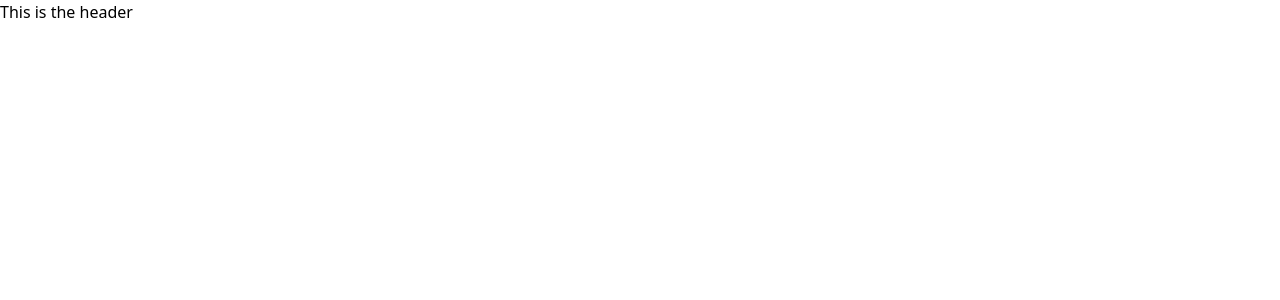
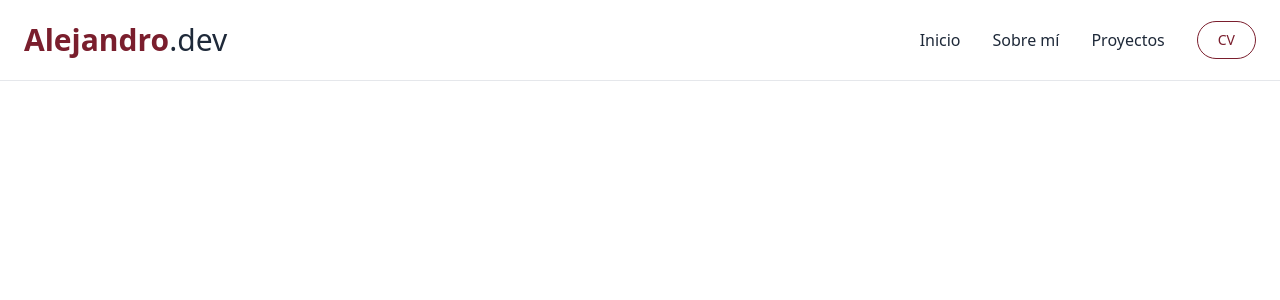
Before and after one commit to AlejandroG20/portafolio-alejandro, a React (Vite) app: page / in a window 1280 px wide. Shown: the top 300 px of the page. Built offline with nearby package versions, Linux system fonts and the light colour scheme.

Commit message:
Header prototipo

```diff
--- a/src/components/Header.tsx
+++ b/src/components/Header.tsx
@@ -1,3 +1,40 @@
 export default function Header() {
-  return <header>This is the header</header>;
+  return (
+    <header className="sticky top-0 z-50 w-full border-b border-gray-200 bg-white/80 backdrop-blur">
+      <div className="mx-auto flex h-20 max-w-7xl items-center justify-between px-6">
+        <a href="#hero" className="text-3xl font-semibold text-[#7A1E2D]">
+          Alejandro<span className="font-normal text-gray-800">.dev</span>
+        </a>
+
+        <nav className="hidden items-center gap-8 md:flex">
+          <a
+            href="#hero"
+            className="text-md font-medium text-gray-800 transition-colors hover:text-[#7A1E2D]"
+          >
+            Inicio
+          </a>
+          <a
+            href="#about"
+            className="text-md font-medium text-gray-800 transition-colors hover:text-[#7A1E2D]"
+          >
+            Sobre mí
+          </a>
+          <a
+            href="#projects"
+            className="text-md font-medium text-gray-800 transition-colors hover:text-[#7A1E2D]"
+          >
+            Proyectos
+          </a>
+
+          <a
+            href="/doc/Curriculum.pdf"
+            download
+            className="rounded-full border border-[#7A1E2D] px-5 py-2 text-sm font-medium text-[#7A1E2D] transition-colors hover:bg-[#7A1E2D] hover:text-white"
+          >
+            CV
+          </a>
+        </nav>
+      </div>
+    </header>
+  );
 }
--- a/src/index.css
+++ b/src/index.css
@@ -1 +1,46 @@
 @import "tailwindcss";
+
+.background {
+    background-color: #FFFFFF;
+}
+
+.burdeos {
+    background-color: #7A1E2D;
+}
+
+.burdeos-dark {
+    background-color: #5A1622;
+}
+
+.text {
+    color: #2E2E2E;
+}
+
+.burdeos-text {
+    color: #7A1E2D;
+}
+
+.secondary-background {
+    background-color: #F5F5F5;
+}
+
+h1 {
+    font-family: 'Poppins', sans-serif;
+    font-weight: 600;
+    font-size: 48px;
+    color: #2E2E2E;
+}
+
+h2 {
+    font-family: 'Poppins', sans-serif;
+    font-weight: 600;
+    font-size: 32px;
+    color: #2E2E2E;
+}
+
+h3 {
+    font-family: 'Poppins', sans-serif;
+    font-weight: 300;
+    font-size: 24px;
+    color: #2E2E2E;
+}
```
